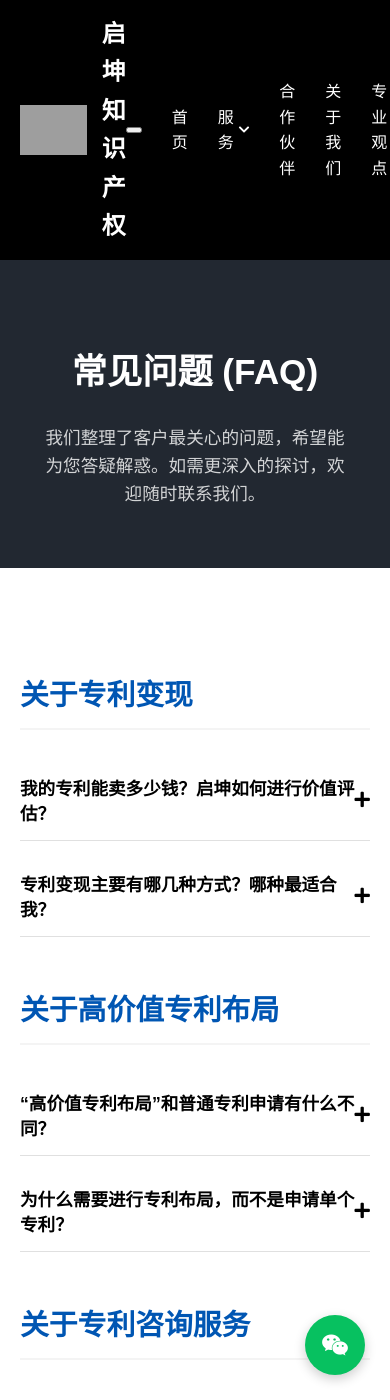
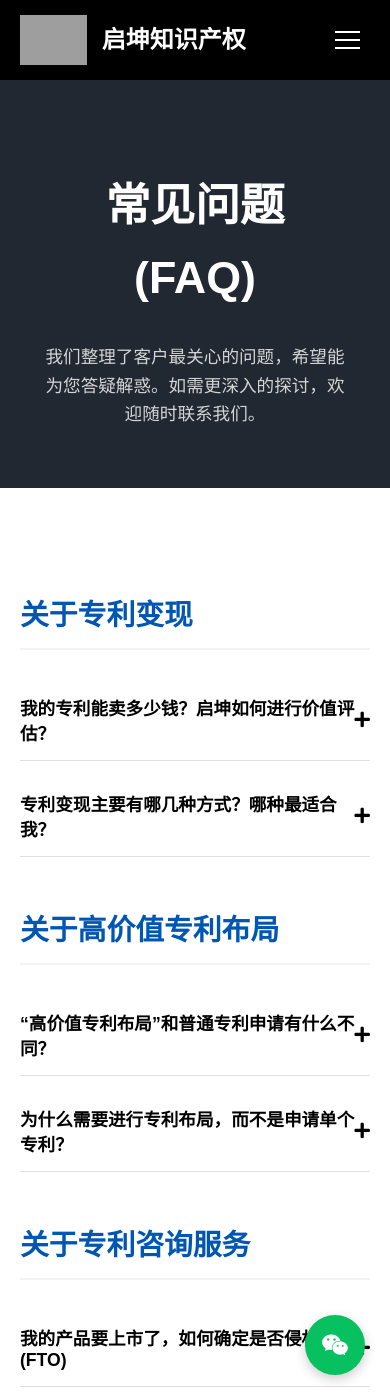
Before and after one commit to inventmain/qikunip, a Jekyll site: the page faq.html, which Jekyll copies as it is, in a window 390 px wide and 1400 px high. Built offline with Jekyll 4.4.1, drawn with Linux system fonts in a browser that asks for light colours; grey boxes are pictures that could not be loaded.

Commit message:
Update faq.html

```diff
--- a/faq.html
+++ b/faq.html
@@ -139,9 +139,79 @@
         }
         /* --- END: 新增客户服务入口样式 --- */
 
+        /* --- START: 移动端汉堡菜单按钮 --- */
+        .nav-toggle {
+            display: none; /* 默认隐藏 */
+            background: none;
+            border: none;
+            cursor: pointer;
+            padding: 10px;
+        }
+        .nav-toggle .hamburger {
+            display: block;
+            width: 25px;
+            height: 2px;
+            background-color: var(--light-color);
+            position: relative;
+            transition: transform 0.3s ease;
+        }
+        .nav-toggle .hamburger::before,
+        .nav-toggle .hamburger::after {
+            content: '';
+            position: absolute;
+            left: 0;
+            width: 100%;
+            height: 2px;
+            background-color: var(--light-color);
+            transition: top 0.3s ease, bottom 0.3s ease, transform 0.3s ease;
+        }
+        .nav-toggle .hamburger::before { top: -8px; }
+        .nav-toggle .hamburger::after { bottom: -8px; }
+        .nav-open .nav-toggle .hamburger { transform: rotate(45deg); }
+        .nav-open .nav-toggle .hamburger::before { top: 0; transform: rotate(90deg); }
+        .nav-open .nav-toggle .hamburger::after { bottom: 0; transform: rotate(90deg); }
+        /* --- END: 移动端汉堡菜单按钮 --- */
+
+        /* --- START: 响应式适配 --- */
+        @media (max-width: 992px) {
+            .nav-toggle { display: block; z-index: 1001; }
+            .navbar .container { flex-wrap: nowrap; }
+            .nav-links {
+                position: fixed;
+                top: 0;
+                right: 0;
+                height: 100vh;
+                width: 280px;
+                background: var(--header-bg);
+                flex-direction: column;
+                align-items: flex-start;
+                padding: 80px 30px 30px;
+                transform: translateX(100%);
+                transition: transform 0.3s ease-in-out;
+            }
+            .nav-open .nav-links { transform: translateX(0); }
+            .nav-links > li { margin: 15px 0; width: 100%; }
+            .nav-links a.nav-contact-btn { margin: 20px 0 0 0; text-align: center; display: block; }
+            .dropdown-menu { position: static; display: none; background: #111; box-shadow: none; border-radius: 0; padding-left: 15px;}
+            .dropdown:hover .dropdown-menu { display: block; }
+        }
+
         @media (max-width: 768px) {
-            .page-header h1 { font-size: 2.2em; }
-            .hub-grid { grid-template-columns: 1fr; }
+            h2 { font-size: 1.8em; }
+            .hero { padding: 60px 20px; }
+            .hero h1 { font-size: 2.2em; }
+            .hero .subtitle { font-size: 1em; }
+            .problem-section, .services-section, .how-we-work-section, .case-studies, .value-promise-section, .team-section, .final-cta { padding: 60px 0; }
+            .services-section .grid, .case-studies .grid { grid-template-columns: 1fr; gap: 20px; }
+            .workflow-container { flex-direction: column; align-items: center; gap: 30px; }
+            .workflow-step { width: 80%; }
+            .workflow-container::before { left: 50%; transform: translateX(-50%); top: 25px; bottom: 25px; width: 4px; height: auto; right: auto; }
+            .main-partners-grid { grid-template-columns: 1fr; gap: 20px; }
+            .partner-card .header { flex-direction: column; text-align: center; }
+            .partner-card .header img { margin-right: 0; margin-bottom: 15px; }
+            .logo-slider img { height: 45px; margin: 0 20px; }
+        }
+        /* --- END: 响应式适配 --- */
         }
     </style>
 </head>
```
Also changed, not shown: other parts of faq.html (+11 -0 lines).
